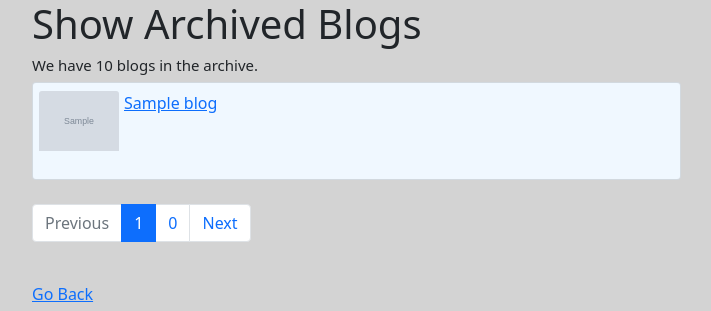
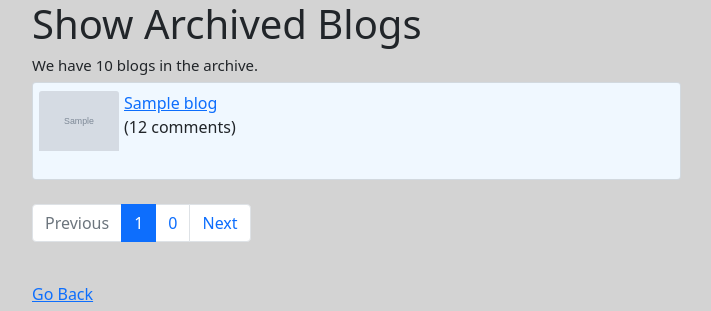
Before and after one commit to anastasia-chuvasheva/blogs, a Symfony app: template templates/blog/archived.html.twig in a window 1280 px wide. Shown: the top 311 px of the page, without its empty margins (50-761 px from the left). Run offline with Twig, Linux system fonts and the light colour scheme; the template is opened without the code that fills it: most values are stand-ins (such as "Sample title", 1, 10 or a date in 2020); grey boxes marked "Sample" are stand-in pictures; some libraries are stand-ins or nearby versions.

Commit message:
Made the amount of comments visible on in archived.html.twig

```diff
--- a/templates/blog/archived.html.twig
+++ b/templates/blog/archived.html.twig
@@ -17,6 +17,8 @@
                                     </div>
                                 {% endif %}
                                 <a href="{{ path('blog_show', {'blog': blog.id}) }}"> {{ blog.title }} </a>
+                                <br>
+                                ({{ blog.comments|length }} comments)
                                 {% if app.user.isAdmin %}
                                     <a class="btn btn-primary float-end border"
                                        href="{{ path('blog_update', {'blog': blog.id}) }}">
```
